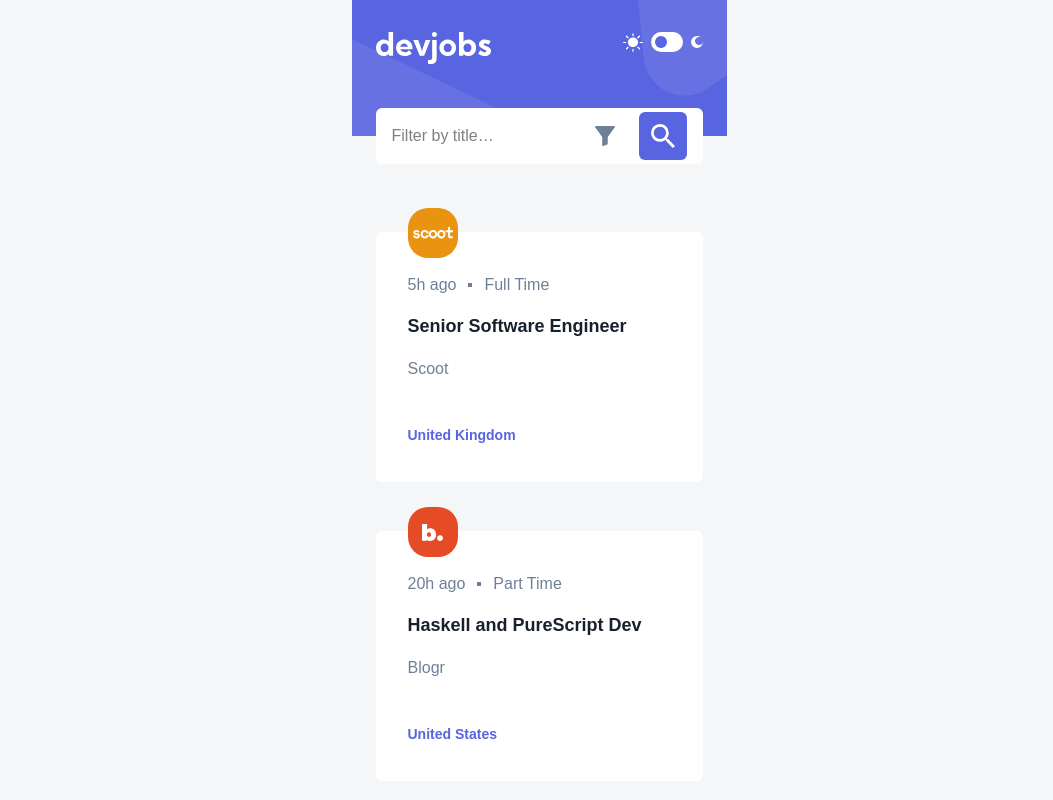
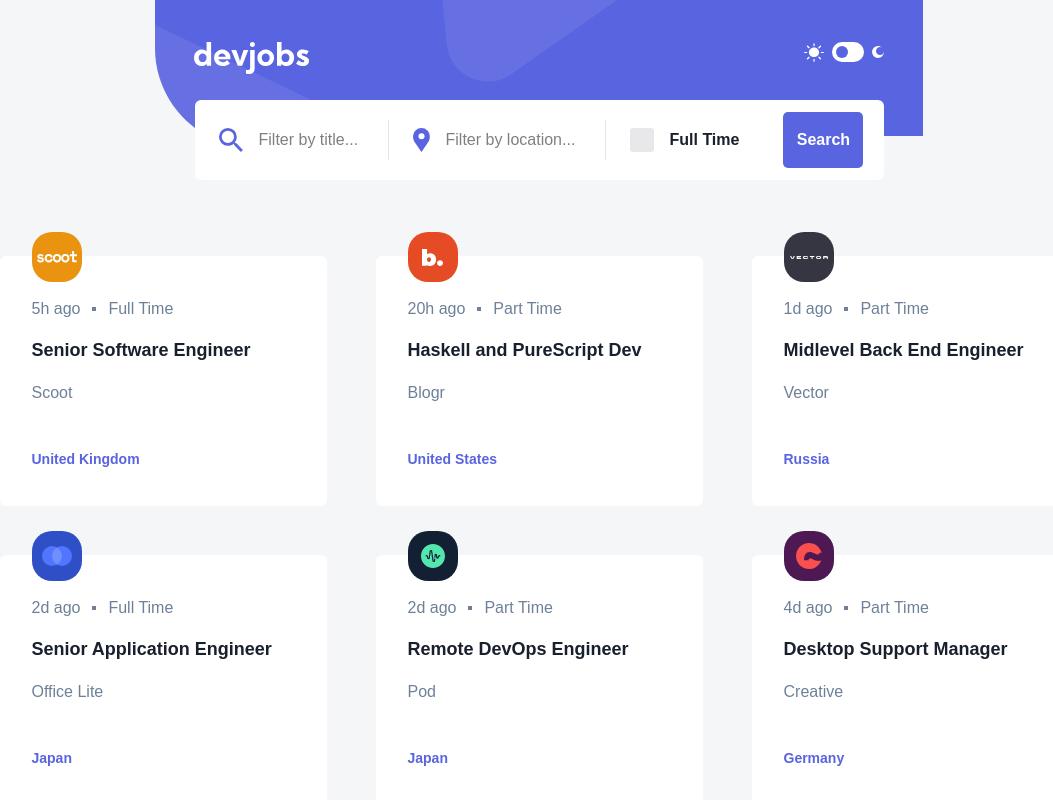
Before and after one commit to NikaNishnianidze/DevJobs-Web-App, a React (Vite) app: page /home in a window 1280 px wide. Shown: the top 800 px of the page, without its empty margins (101-1154 px from the left). Built offline with nearby package versions, Linux system fonts and the light colour scheme.

Commit message:
styled for tablet

```diff
--- a/package.json
+++ b/package.json
@@ -13,7 +13,7 @@
     "@tailwindcss/vite": "^4.1.4",
     "react": "^19.0.0",
     "react-dom": "^19.0.0",
-    "react-router-dom": "^7.5.0",
+    "react-router-dom": "^7.5.1",
     "tailwindcss": "^4.1.4"
   },
   "devDependencies": {
--- a/src/components/Header.tsx
+++ b/src/components/Header.tsx
@@ -17,7 +17,7 @@
   };
   return (
     <div className="flex flex-col items-center">
-      <header className="w-[375px] h-[136px] px-[24px] pt-[32px] flex items-start justify-between">
+      <header className="w-[375px] h-[136px] px-[24px] pt-[32px] flex items-start justify-between tb:w-[768px] tb:pt-[42px] tb:px-[39px]">
         <div className="img">
           <img src={logo} alt="DevJobs Logo" />
         </div>
--- a/src/components/Jobs.tsx
+++ b/src/components/Jobs.tsx
@@ -23,6 +23,7 @@
   };
 
   const handleFilter = () => {
+    event?.preventDefault();
     const filtered = data.filter((job) => {
       const filteredByName = job.company
         .toLowerCase()
@@ -32,7 +33,9 @@
         .includes(locationValue.toLowerCase());
       const filteredByFullTime =
         !fullTime || job.contract.toLowerCase() == "full time";
-      return filteredByLocation && filteredByFullTime && filteredByName;
+      return (
+        filteredByLocation && filteredByFullTime && filteredByName
+      );
     });
 
     setFilteredJobs(filtered);
@@ -47,7 +50,7 @@
       {filterOpen && (
         <div
           onClick={() => setFilterOpen(false)}
-          className="fixed inset-0 z-50 bg-black/50 flex items-center justify-center"
+          className="mb:blokc tb:hidden dk:hidden fixed inset-0 z-50 bg-black/50 flex items-center justify-center"
         >
           <div
             onClick={(e) => e.stopPropagation()}
@@ -88,14 +91,14 @@
           </div>
         </div>
       )}
-      <div className="filter-div w-[327px]  flex items-center relative bottom-7">
+      <div className="filter-div-mobile mb:block tb:hidden dk:hidden w-[327px]  flex items-center relative bottom-7">
         <input
           type="text"
           className="w-[327px] p-[16px] rounded-[6px] bg-input dark:bg-input-dark dark:text-[#fff]"
           placeholder="Filter by title…"
           onChange={(e) => setTitleValue(e.target.value)}
         />
-        <div className="icons flex items-center absolute gap-[24px] right-[16px]">
+        <div className="icons flex items-center absolute gap-[24px] right-[16px] top-1">
           <img
             src={filterIcon}
             alt="filter icon"
@@ -112,7 +115,52 @@
           </div>
         </div>
       </div>
-      <div className="jobs-list flex flex-col gap-[49px] mt-[40px]">
+
+      <div className="filter-div-tablet mb:hidden tb:block w-[689px] rounded-[6px] bg-input relative bottom-9">
+        <form onSubmit={handleFilter} className="flex items-center">
+          <div className="first flex items-center gap-[16px] py-[28px] tb:px-[24px]">
+            <img src={searchIcon} alt="search icon" />
+            <input
+              type="text"
+              onChange={(e) => setTitleValue(e.target.value)}
+              placeholder="Filter by title..."
+              className="w-[105px] appearance-none outline-none cursor-pointer"
+            />
+          </div>
+          <div className="divider w-[1px] h-[40px] bg-oval/20"></div>
+          <div className="second flex items-center gap-[16px] py-[28px] px-[24px]">
+            <img src={locationIcon} alt="location icon" />
+            <input
+              type="text"
+              onChange={(e) => setLocationValue(e.target.value)}
+              placeholder="Filter by location..."
+              className="w-[135px] outline-none cursor-pointer"
+            />
+          </div>
+          <div className="divider w-[1px] h-[40px] bg-oval/20"></div>
+          <div className="third flex items-center gap-[16px] py-[28px] px-[24px]">
+            <input
+              type="checkbox"
+              id="time"
+              className="appearance-none checked:bg-site focus:outline-none w-[24px] h-[24px] rounded-[3px] accent-site cursor-pointer bg-input-dark/10 dark:bg-white/10"
+              onClick={() => setFullTime(!fullTime)}
+            />
+            <label
+              htmlFor="time"
+              className="text-[#19202D] text-[16px] font-bold dark:text-[#fff]"
+            >
+              Full Time
+            </label>
+          </div>
+          <button
+            type="submit"
+            className="w-[80px] rounded-[5px] py-[16px] text-[#fff] font-bold text-[16px] bg-site ml-[20px]"
+          >
+            Search
+          </button>
+        </form>
+      </div>
+      <div className="jobs-list flex flex-col gap-[49px] mt-[40px] tb:flex-wrap tb:flex-row tb:justify-center">
         {filteredJobs.map((job) => {
           return (
             <div
--- a/src/index.css
+++ b/src/index.css
@@ -9,6 +9,10 @@
   --color-input-dark: #19202d;
   --color-oval: #6e8098;
   --color-site: #5964e0;
+
+  --breakpoint-mb: 375px;
+  --breakpoint-tb: 768px;
+  --breakpoint-dk: 1440px;
 }
 
 body {
@@ -71,3 +75,9 @@
 input:checked + .slider::before {
   transform: translateX(12px);
 }
+
+@media screen and (min-width: 768px) {
+  header {
+    background-image: url(/public/assets/tablet/bg-pattern-header.svg);
+  }
+}
```
Also changed, not shown: 1 other file (tests, documents, lock files or other folders).
